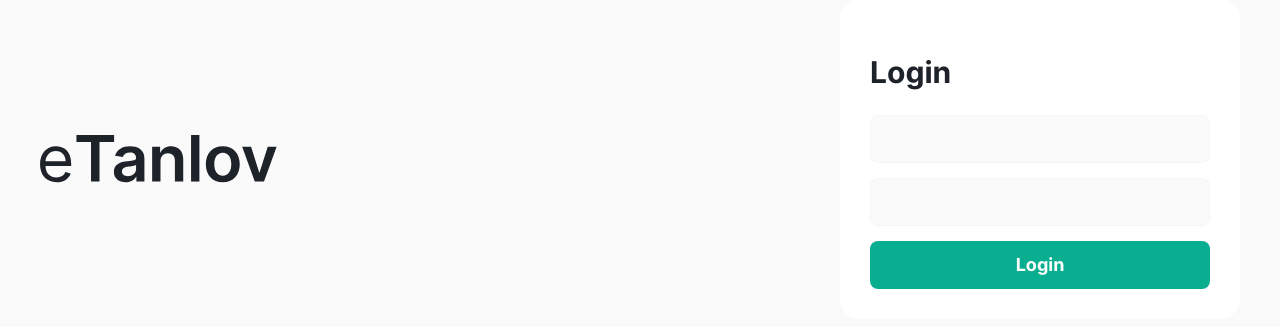
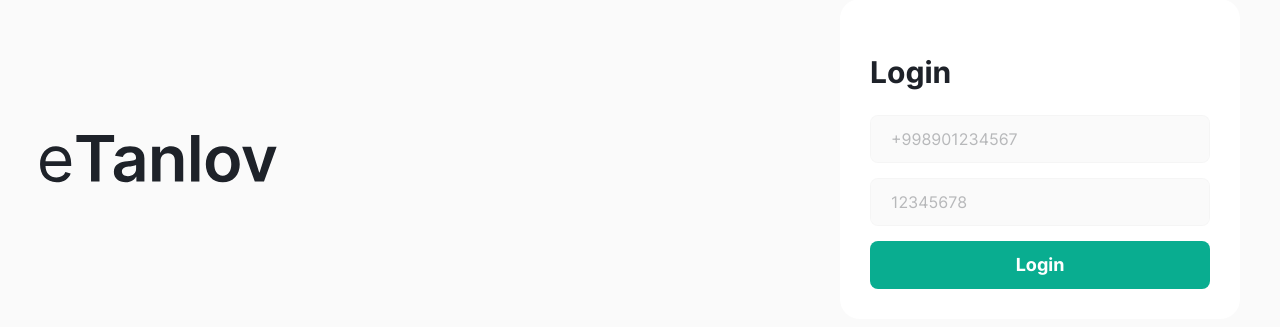
Before and after one commit to aibrohim/etanlov, a React (Create React App) app: page /login in a window 1280 px wide. Shown: the part 241-568 px from the top of the page. Built offline with nearby package versions, Linux system fonts and the light colour scheme.

Commit message:
added placeholders to inputs

```diff
--- a/src/screens/Login/Login.js
+++ b/src/screens/Login/Login.js
@@ -46,8 +46,8 @@ const Login = () => {
         <div className="auth__content">
           <h1 className="auth__title">Login</h1>
           <form onSubmit={handleFormSubmit} action="#" method="post">
-            <input className="auth__field field" value={phoneNumber} onChange={evt => setPhoneNumber(evt.target.value)} type="text" />
-            <input className="auth__field field" value={password} onChange={evt => setPassword(evt.target.value)} type="password" />
+            <input placeholder="+998901234567" className="auth__field field" value={phoneNumber} onChange={evt => setPhoneNumber(evt.target.value)} type="text" />
+            <input placeholder="12345678" className="auth__field field" value={password} onChange={evt => setPassword(evt.target.value)} type="password" />
             <button disabled={isLogging} className="auth__submit submit-btn" type="submit">{isLogging ? "Logging in..." : "Login"}</button>
             {loginError && <p style={{color: "red"}}>{loginError}</p>}
           </form>
```
